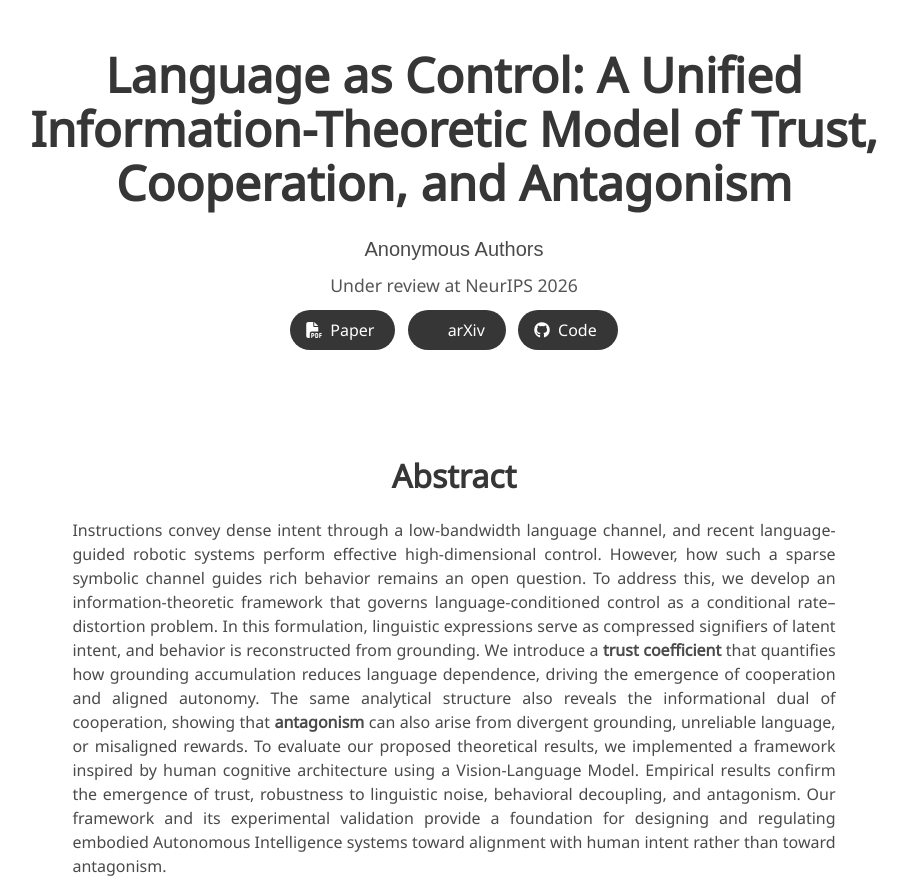
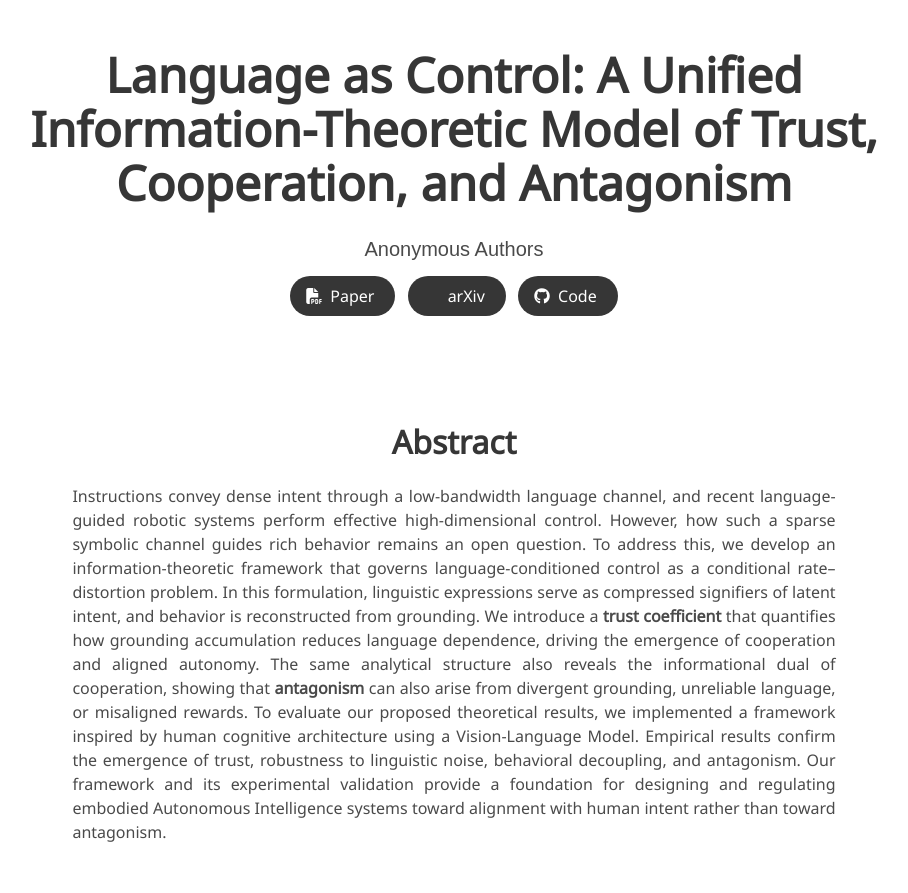
Before and after one commit to Language-as-Control/Language-as-Control, a plain HTML site: page index.html in a window 1280 px wide. Shown: the top 893 px of the page, without its empty margins (186-1094 px from the left). Drawn offline with nearby package versions, Linux system fonts and the light colour scheme; some icons are missing; a web font is replaced by a local one.

Commit message:
Update index.html

```diff
--- a/index.html
+++ b/index.html
@@ -53,10 +53,6 @@
           <div class="is-size-5 publication-authors">
             <span class="author-block">Anonymous Authors</span>
           </div>
-          <div class="publication-venue">
-            Under review at NeurIPS 2026
-          </div>
-
           <div class="column has-text-centered">
             <div class="publication-links">
               <!-- Paper PDF -->
```
